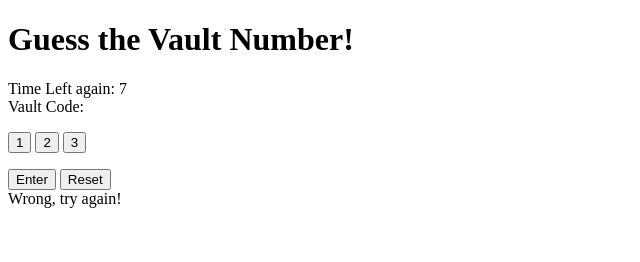
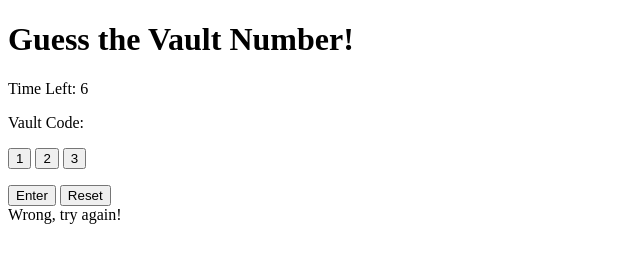
Before and after one commit to Pizzerko/CodeBreaker, a plain HTML site: page index.html in a window 1280 px wide. Both pictures are taken after a click on the button "Enter". Shown: the whole page, without its empty margins (0-640 px from the left). Drawn offline with Linux system fonts and the light colour scheme.

Commit message:
Add files via upload

```diff
--- a/index.html
+++ b/index.html
@@ -7,13 +7,13 @@
     <title>Document</title>
     <script>
         length = 0;
-        theTime = 7;
         function initialize(){
             vaultNumber = document.getElementById("vault");
             userVaultGuess = document.getElementById("guess");
             guessOne = document.getElementById("1");
             timer = document.getElementById("time");
             message = document.getElementById("message");
+            theTime = document.getElementById("rounds");
             generateRandomNumber();
         }
         function generateRandomNumber(){
@@ -55,27 +55,41 @@
             length = 0;
         }
         function enter(){
-            theTime = 7;
-            if(parseInt.guessOne==parseInt.vNum)
+            let guess = guessOne.innerHTML;
+            if(parseInt(guess)==parseInt(vNum)) {
                 message.innerHTML="You opened the vault! Congrats!";
+                console.log("hello");
+            }
             else
-                theTime--;
-                timer.innerHTML = "Time Left again: " + theTime;
-                userVaultGuess.innerHTML= "Vault Code:";
-                guessOne.innerHTML= "";
-                length=0;
+                loseRound();
+                }
+        function loseRound(){
+            timer.innerHTML = "Time Left:"
+            let rounds = theTime.innerHTML;
+            if(parseInt(rounds) > 0) {
+            rounds = parseInt(rounds) - 1;
+            }
+            theTime.innerHTML = parseInt(rounds);
+            userVaultGuess.innerHTML= "Vault Code:";
+            guessOne.innerHTML= "";
+            length=0;
+            if(parseInt(rounds) == 0){
+                message.innerHTML="You failed and will be jailed forever...";
+
+            }
+            else{
                 message.innerHTML="Wrong, try again!";
-                if(theTime==0){
-                    message.innerHTML="You failed and will be jailed forever...";
-                }
-        }
+            }
+    }
     </script>
 </head>
 <body onload="initialize();">
     <h1>Guess the Vault Number!</h1>
-    <div id="time">
-        Time Left: 7
-    </div>
+    <span id="time">
+        Time Left:
+    </span>
+    <span id="rounds">7</span>
+    <p></p>
     <span id="guess">
         Vault Code:
     </span>
```
